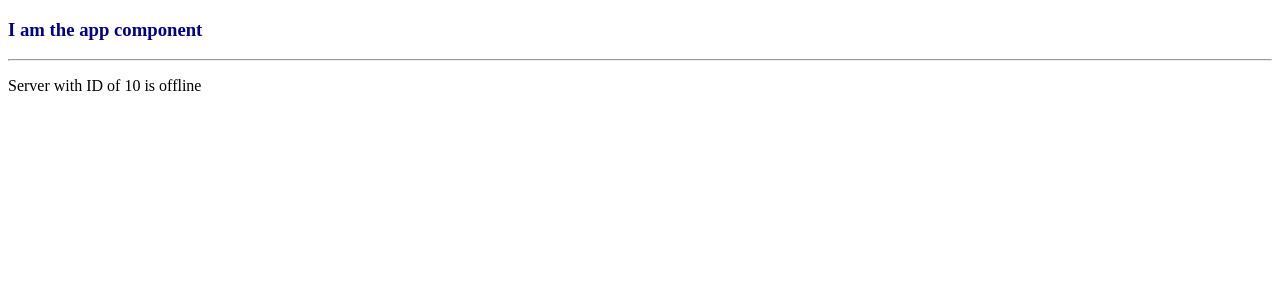
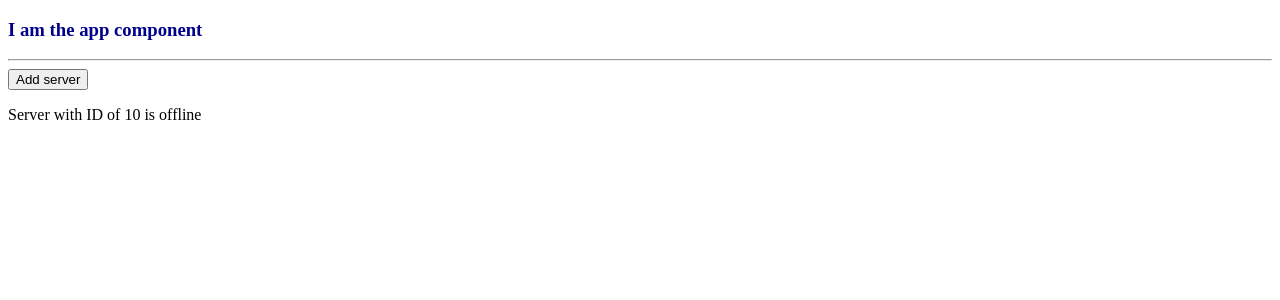
Before and after one commit to Terence1991/first-angular-project-, an Angular app: page / in a window 1280 px wide. Shown: the top 300 px of the page. Built offline with nearby package versions, Linux system fonts and the light colour scheme.

Commit message:
bug fixed added button

```diff
--- a/src/app/app.component.html
+++ b/src/app/app.component.html
@@ -1,3 +1,3 @@
 <h3>I am the app component</h3>
 <hr>
-<app-server></app-server>
+<app-servers></app-servers>
--- a/src/app/servers/servers.component.html
+++ b/src/app/servers/servers.component.html
@@ -1,2 +1,2 @@
-<app-server></app-server>
-<app-server></app-server>
+<button class='btn btn primary'>Add server</button>
+<app-server> </app-server>
--- a/src/app/servers/servers.component.ts
+++ b/src/app/servers/servers.component.ts
@@ -2,10 +2,7 @@ import { Component, OnInit } from '@angular/core';
 
 @Component({
   selector: 'app-servers',
-  template: `
-  <app-server></app-server>
-  <app-server></app-server>
-  `,
+  templateUrl: './servers.component.html',
   styleUrls: ['./servers.component.css']
 })
 export class ServersComponent implements OnInit {
```
